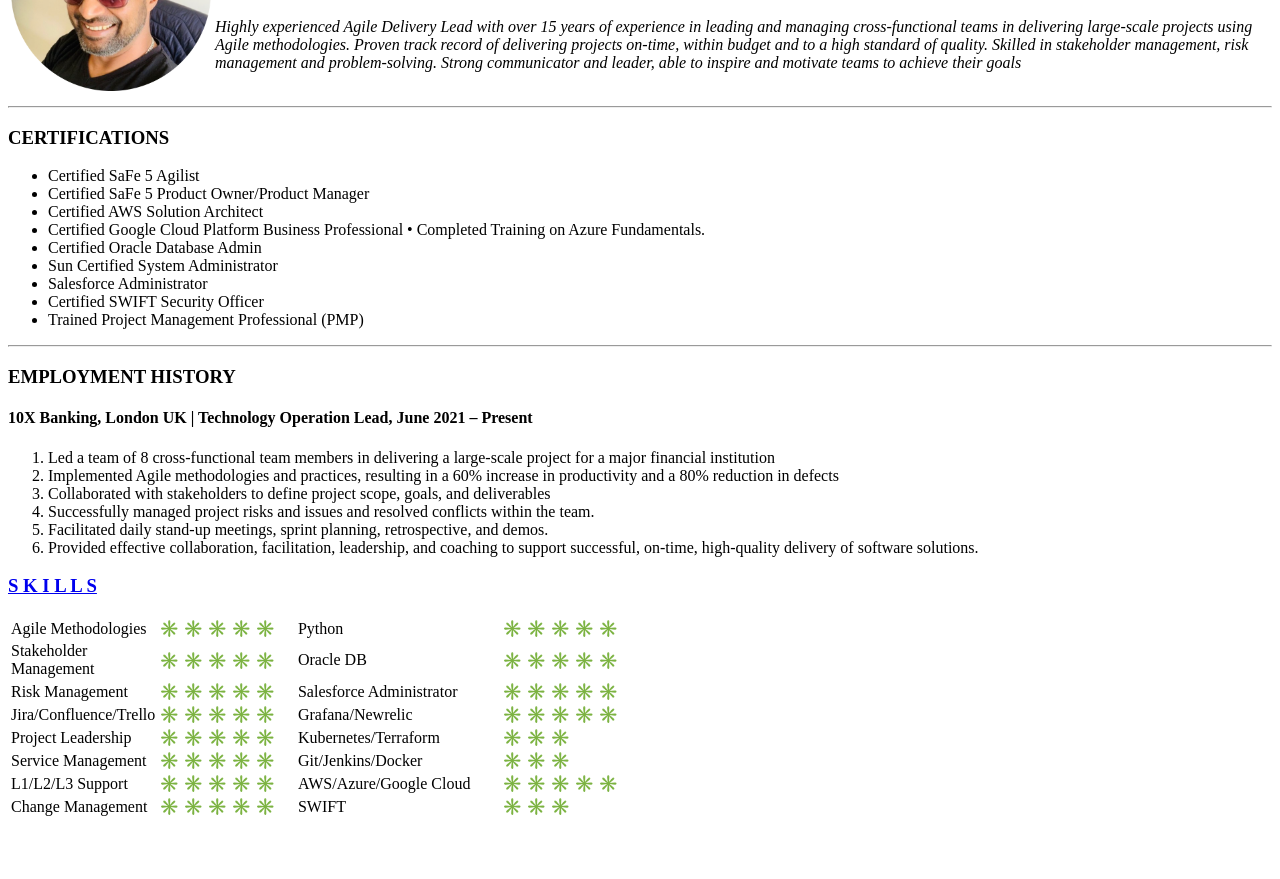
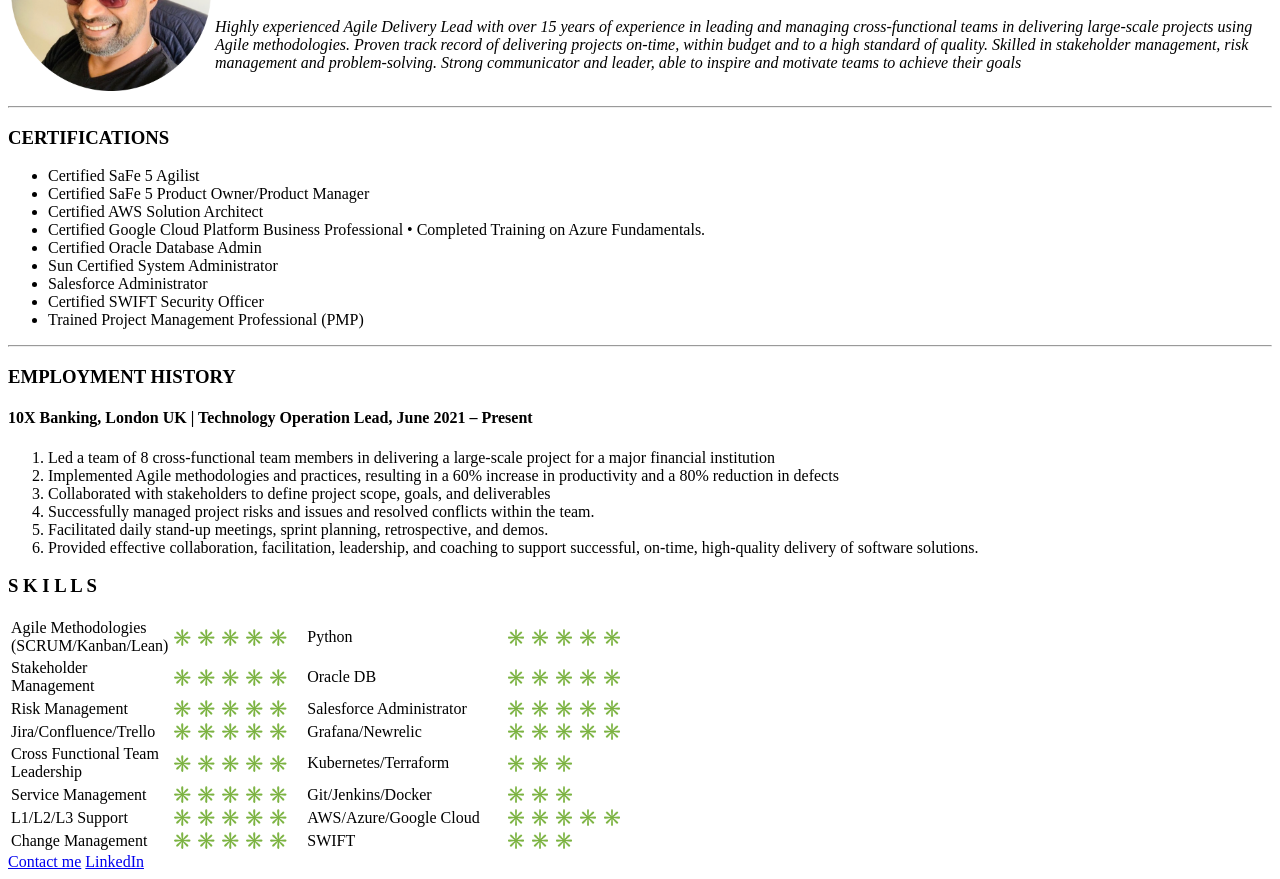
Before and after one commit to C3NJ00/cv, a plain HTML site: page index.html in a window 1280 px wide. Shown: the part 120-999 px from the top of the page. Before the commit the page ends 947 px from the top, so only its background shows below. Drawn offline with Linux system fonts and the light colour scheme.

Commit message:
change 2

```diff
--- a/index.html
+++ b/index.html
@@ -53,13 +53,13 @@
       <li>Provided effective collaboration, facilitation, leadership, and coaching to support successful, on-time, high-quality delivery of software solutions.</li>
     </ol>
 
-  <h3><a href="projects.html">S K I L L S<a/></h3>
+  <h3>S K I L L S</h3>
 
   <table style="width:50%">
 
     <tbody>
       <tr>
-        <td style="width:20%">Agile Methodologies </td>
+        <td style="width:20%">Agile Methodologies (SCRUM/Kanban/Lean)</td>
         <td>✳️ ✳️ ✳️ ✳️ ✳️</td>
         <td>Python </td>
         <td>✳️ ✳️ ✳️ ✳️ ✳️</td>
@@ -83,7 +83,7 @@
         <td>✳️ ✳️ ✳️ ✳️ ✳️</td>
       </tr>
       <tr>
-        <td style="width:20%">Project Leadership</td>
+        <td style="width:20%">Cross Functional Team Leadership</td>
         <td>✳️ ✳️ ✳️ ✳️ ✳️</td>
         <td>Kubernetes/Terraform</td>
         <td>✳️ ✳️ ✳️</td>
@@ -108,7 +108,12 @@
       </tr>
   </tbody>
   </table>
-
+  <table>
+    <tr>
+      <a href="projects.html">Contact me<a/>
+      <a href="https://www.linkedin.com/in/sanjay-singh-a0919818/">LinkedIn<a/>
+    </tr>
+  </table>
 
 </body>
 </html>
```
